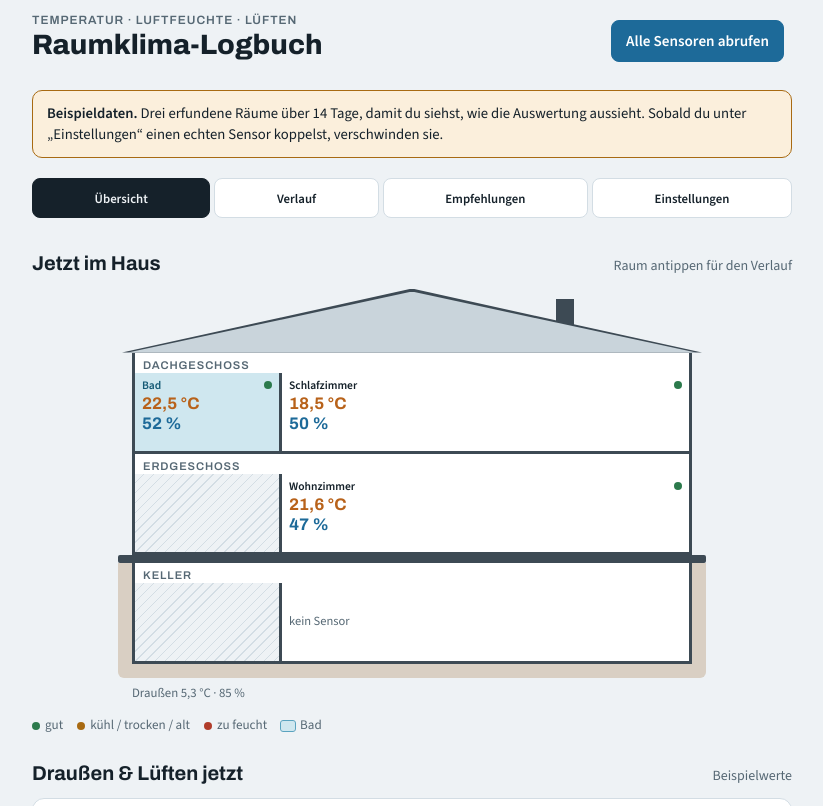
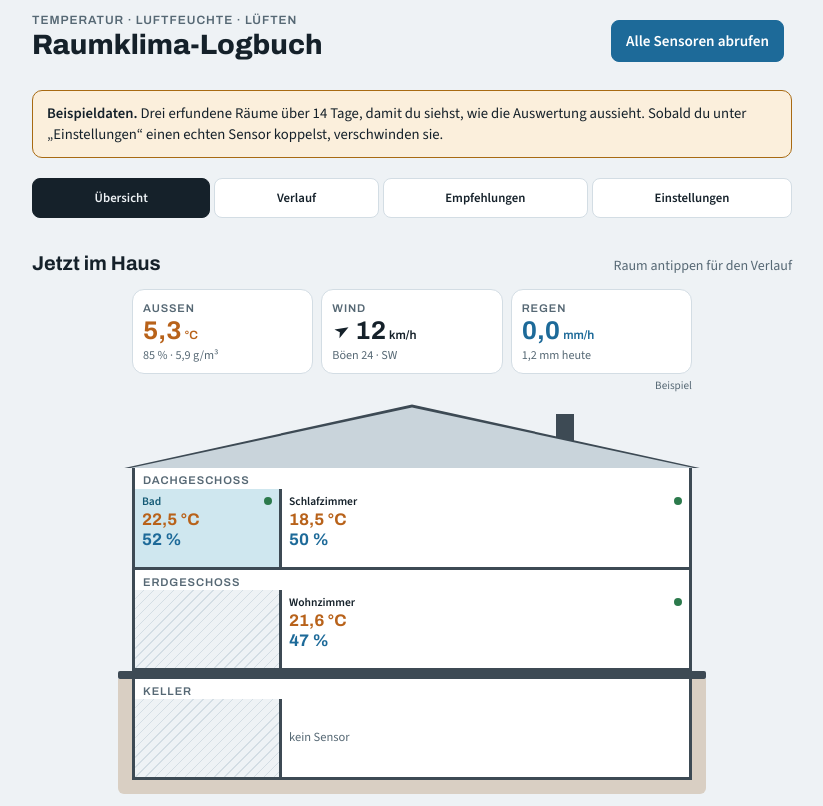
Before and after one commit to andreaskimmig13/raumklima, a plain HTML site: page index.html in a window 1280 px wide. Shown: the top 806 px of the page, without its empty margins (228-1051 px from the left). Drawn offline with nearby package versions, Linux system fonts and the light colour scheme.

Commit message:
Wetterleiste über dem Haus, Luftqualität in Räumen, Durchschnittslinien im Verlauf
Co-Authored-By: Claude Opus 5.5 <noreply@anthropic.com>
Claude-Session: https://claude.ai/code/session_01ESJyPtTqJBRXZV6i6heSYS

```diff
--- a/index.html
+++ b/index.html
@@ -169,6 +169,19 @@ body::before{content:"";position:fixed;inset:0 0 auto;height:env(safe-area-inset
 .sw.bath{background:var(--bath-bg);outline:1px solid var(--bath-line)}
 .floorbtns{display:flex;gap:6px;flex-wrap:wrap}
 .floorbtns button{min-height:42px;padding:8px 12px;font-size:.9rem}
+.wx{display:grid;grid-template-columns:repeat(3,minmax(0,1fr));gap:8px;margin-bottom:10px}
+.wxt{background:var(--surface);border:1px solid var(--line);border-radius:12px;padding:10px 10px 9px;display:flex;flex-direction:column;gap:2px;min-width:0}
+.wxl{font-family:var(--display);font-stretch:85%;font-size:.7rem;letter-spacing:.08em;text-transform:uppercase;color:var(--muted);font-weight:600}
+.wxv{font-family:var(--display);font-weight:700;font-size:1.6rem;line-height:1.05;font-variant-numeric:tabular-nums;display:flex;align-items:baseline;gap:3px;white-space:nowrap}
+.wxv small{font-size:.75rem;font-weight:600}
+.wxv.t{color:var(--temp)} .wxv.h{color:var(--hum)}
+.wxs{font-size:.76rem;color:var(--muted);white-space:nowrap;overflow:hidden;text-overflow:ellipsis}
+.wxs.hi{color:var(--bad);font-weight:600}
+.warrow{width:20px;height:20px;align-self:center;fill:var(--ink);flex:0 0 auto}
+.wxsrc{grid-column:1/-1;font-size:.7rem;color:var(--muted);text-align:right;margin-top:-4px}
+.aq{display:flex;flex-direction:column;gap:0;margin-top:3px;padding:3px 6px;border-radius:6px;font-size:.7rem;line-height:1.25;width:fit-content;max-width:100%}
+.aq b{font-weight:700;font-size:.74rem}
+.aq.ok{background:var(--ok-bg);color:var(--ok)} .aq.warn{background:var(--warn-bg);color:var(--warn)} .aq.bad{background:var(--bad-bg);color:var(--bad)}
 footer{font-size:.82rem;color:var(--muted)}
 </style>
 
@@ -230,6 +243,7 @@ footer{font-size:.82rem;color:var(--muted)}
         <span><i style="background:var(--temp)"></i>Temperatur</span>
         <span><i style="background:var(--hum)"></i>rel. Luftfeuchte</span>
         <span><i style="background:var(--hum-soft);height:10px"></i>Feuchtephase</span>
+        <span><i style="background:repeating-linear-gradient(90deg,var(--muted) 0 2px,transparent 2px 5px)"></i>Durchschnitt</span>
         <span>▼ erkannte Lüftung</span>
       </div>
       <div class="stats" id="stats"></div>
@@ -472,6 +486,18 @@ function analyze(sensor, S, from, to, st, outdoorAt){
 }
 function localDayKey(ts){ var d=new Date(ts); return d.getFullYear()+'-'+(d.getMonth()+1)+'-'+d.getDate(); }
 function fmtDur(ms){ var m=Math.round(ms/MIN); if(m<60) return m+' min'; var h=Math.floor(m/60), r=m%60; return h+' h'+(r?' '+r+' min':''); }
+function weatherNow(){
+  var on=outdoorNow(), na=state.na, fresh=function(x){ return x&&x.ts&&Date.now()-x.ts<90*MIN; };
+  var w={t:on?on.t:null,h:on?on.h:null,src:on&&on.src?on.src:(state.demo?'Beispiel':(state.outdoor?'Open-Meteo':null)),wind:null,gust:null,dir:null,rain1:null,rain24:null,rainNow:null,rainSrc:null};
+  if(na&&fresh(na.wind)){ w.wind=na.wind.strength; w.gust=na.wind.gust; w.dir=na.wind.angle; w.windSrc='Netatmo'; }
+  if(na&&fresh(na.rain)){ w.rain1=na.rain.h1; w.rain24=na.rain.h24; w.rainNow=na.rain.now; w.rainSrc='Netatmo'; }
+  var c=state.outdoor&&state.outdoor.cur&&Date.now()-state.outdoor.fetched<3*HOUR?state.outdoor.cur:null;
+  if(w.wind==null&&c&&c.wind!=null){ w.wind=c.wind; w.gust=c.gust; w.dir=c.dir; w.windSrc='Open-Meteo'; }
+  if(w.rain1==null&&c&&c.precip!=null){ w.rainNow=c.precip; w.rainSrc='Open-Meteo'; }
+  if(state.demo){ w.wind=12; w.gust=24; w.dir=240; w.rain1=0; w.rain24=1.2; w.rainNow=0; w.windSrc=w.rainSrc='Beispiel'; }
+  return w;
+}
+function airQuality(co2){ if(co2==null) return null; if(co2<800) return {cls:'ok',txt:'Luft gut'}; if(co2<1000) return {cls:'ok',txt:'Luft in Ordnung'}; if(co2<1400) return {cls:'warn',txt:'Luft mäßig'}; return {cls:'bad',txt:'Luft schlecht'}; }
 function windDir(a){ var d=['N','NO','O','SO','S','SW','W','NW']; return d[Math.round(((a%360)+360)%360/45)%8]; }
 function airDuration(te){ if(te==null) return null; if(te<0) return '4–6 min'; if(te<10) return '8–12 min'; if(te<16) return '15–20 min'; return '25–30 min'; }
 
@@ -865,10 +891,10 @@ async function syncNetatmo(force){ try{ var r=await fetchNetatmo(force); if(r&&!
 async function loadOutdoor(){
   var st=state.settings; if(st.lat==null||st.lon==null) return; if(state.outdoor && Date.now()-state.outdoor.fetched<45*MIN && state.outdoor.lat===st.lat && state.outdoor.lon===st.lon) return;
   try{
-    var url='https://api.open-meteo.com/v1/forecast?latitude='+st.lat+'&longitude='+st.lon+'&hourly=temperature_2m,relative_humidity_2m&current=temperature_2m,relative_humidity_2m&past_days=31&forecast_days=1&timezone=UTC';
+    var url='https://api.open-meteo.com/v1/forecast?latitude='+st.lat+'&longitude='+st.lon+'&hourly=temperature_2m,relative_humidity_2m&current=temperature_2m,relative_humidity_2m,wind_speed_10m,wind_gusts_10m,wind_direction_10m,precipitation&past_days=31&forecast_days=1&timezone=UTC';
     var r=await withTimeout(fetch(url),10000,'Zeitüberschreitung'); if(!r.ok) throw new Error('HTTP '+r.status); var j=await r.json();
     var ts=j.hourly.time.map(function(x){ return Date.parse(x+'Z'); });
-    state.outdoor={fetched:Date.now(),lat:st.lat,lon:st.lon,ts:ts,t:j.hourly.temperature_2m,h:j.hourly.relative_humidity_2m,cur:j.current?{t:j.current.temperature_2m,h:j.current.relative_humidity_2m}:null,k:'outdoor'};
+    state.outdoor={fetched:Date.now(),lat:st.lat,lon:st.lon,ts:ts,t:j.hourly.temperature_2m,h:j.hourly.relative_humidity_2m,cur:j.current?{t:j.current.temperature_2m,h:j.current.relative_humidity_2m,wind:j.current.wind_speed_10m,gust:j.current.wind_gusts_10m,dir:j.current.wind_direction_10m,precip:j.current.precipitation}:null,k:'outdoor'};
     await safe(dbPut('meta',state.outdoor));
   }catch(e){ state.outdoorErr=true; }
 }
@@ -905,6 +931,7 @@ function roomStatus(s,c){
 }
 function renderRooms(){
   var box=$('#house'); box.textContent='';
+  box.appendChild(weatherStrip());
   var roof=el('div','roof'); roof.appendChild(el('div','chimney')); box.appendChild(roof);
   var names=floorNames(), floors=[[],[],[]];
   state.sensors.forEach(function(s,ix){ if(s.hidden) return; var f=s.floor==null?1:Math.max(0,Math.min(2,s.floor)); floors[f].push({s:s,ix:ix}); });
@@ -923,12 +950,38 @@ function renderRooms(){
     fl.appendChild(grid); box.appendChild(fl);
   }
   box.appendChild(el('div','earth'));
-  var gi=el('div','groundinfo'), on=outdoorNow();
-  gi.appendChild(el('span',null,on?'Draußen '+fmt1(on.t)+' °C · '+Math.round(on.h)+' %':''));
+  var gi=el('div','groundinfo');
+  var naAge=state.na&&state.na.fetched?'Netatmo '+ageText(state.na.fetched):''; gi.appendChild(el('span',null,naAge));
   var oldest=state.sensors.filter(function(s){return !s.demo&&s.lastSync;}).map(function(s){return s.lastSync;});
   gi.appendChild(el('span',null,oldest.length?'ältester Abruf '+ageText(Math.min.apply(null,oldest)):''));
   box.appendChild(gi);
   $('#nowHint').textContent=state.sensors.length?'Raum antippen für den Verlauf':'';
+}
+function weatherStrip(){
+  var w=weatherNow(), box=el('div','wx');
+  // Außen
+  var a=el('div','wxt'); a.appendChild(el('span','wxl','Außen'));
+  var av=el('span','wxv t',w.t!=null?fmt1(w.t):'–'); av.appendChild(el('small',null,'°C')); a.appendChild(av);
+  a.appendChild(el('span','wxs',w.h!=null?Math.round(w.h)+' % · '+fmt1(absHum(w.t,w.h))+' g/m³':(state.settings.lat==null&&!naConfigured()?'Ort eintragen':'')));
+  box.appendChild(a);
+  // Wind
+  var b=el('div','wxt'); b.appendChild(el('span','wxl','Wind'));
+  var bv=el('span','wxv');
+  if(w.dir!=null){ var ns='http://www.w3.org/2000/svg', svg=document.createElementNS(ns,'svg'); svg.setAttribute('viewBox','0 0 24 24'); svg.setAttribute('class','warrow'); svg.setAttribute('aria-hidden','true');
+    var path=document.createElementNS(ns,'path'); path.setAttribute('d','M12 3 L18 19 L12 15 L6 19 Z'); path.setAttribute('transform','rotate('+((w.dir+180)%360)+' 12 12)'); svg.appendChild(path); bv.appendChild(svg); }
+  bv.appendChild(document.createTextNode(w.wind!=null?String(Math.round(w.wind)):'–')); bv.appendChild(el('small',null,'km/h')); b.appendChild(bv);
+  var gustHi=w.gust!=null&&w.gust>=40;
+  b.appendChild(el('span','wxs'+(gustHi?' hi':''),w.gust!=null?'Böen '+Math.round(w.gust)+(w.dir!=null?' · '+windDir(w.dir):''):(w.dir!=null?'aus '+windDir(w.dir):'')));
+  box.appendChild(b);
+  // Regen
+  var c=el('div','wxt'); c.appendChild(el('span','wxl','Regen'));
+  var raining=(w.rainNow!=null&&w.rainNow>0)||(w.rain1!=null&&w.rain1>0.1);
+  var cv=el('span','wxv h',w.rain1!=null?fmt1(w.rain1):(w.rainNow!=null?fmt1(w.rainNow):'–')); cv.appendChild(el('small',null,w.rain1!=null?'mm/h':'mm')); c.appendChild(cv);
+  c.appendChild(el('span','wxs'+(raining?' hi':''),raining?'es regnet':(w.rain24!=null?fmt1(w.rain24)+' mm heute':(w.rainNow!=null?'trocken':''))));
+  box.appendChild(c);
+  var src=[w.src,w.windSrc,w.rainSrc].filter(function(x,i,a){ return x&&a.indexOf(x)===i; });
+  if(src.length){ var f=el('div','wxsrc',src.join(' · ')); box.appendChild(f); }
+  return box;
 }
 function cellFor(s){
   var c=currentOf(s), st=roomStatus(s,c), b=el('button','cell'+(s.type==='bad'?' bath':'')); b.type='button';
@@ -936,8 +989,8 @@ function cellFor(s){
   b.appendChild(el('span','cn',s.name)); b.appendChild(el('span','sd '+st.cls));
   b.appendChild(el('span','ct',c?fmt1(c.t)+' °C':'–'));
   b.appendChild(el('span','ch'+(c&&c.h>=thrFor(s)?' hi':''),c?c.h+' %':'–'));
-  if(c&&c.co2) b.appendChild(el('span','cc'+(c.co2>=1400?' hi':(c.co2>=1000?' mid':'')),Math.round(c.co2).toLocaleString('de-DE')+' ppm'));
-  if(st.cls!=='ok') b.appendChild(el('span','age',st.txt));
+  if(c&&c.co2){ var aq=airQuality(c.co2), aqEl=el('span','aq '+aq.cls); aqEl.appendChild(el('b',null,aq.txt)); aqEl.appendChild(el('span',null,Math.round(c.co2).toLocaleString('de-DE')+' ppm')); b.appendChild(aqEl); b.classList.add('hasaq'); }
+  if(st.cls!=='ok' && !(c&&c.co2&&/CO₂/.test(st.txt))) b.appendChild(el('span','age',st.txt));
   b.addEventListener('click',function(){ state.sel=s.id; showTab('verlauf'); });
   return b;
 }
@@ -1106,7 +1159,7 @@ function drawChart(){
   g.strokeStyle=line; g.lineWidth=1; g.fillStyle=muted; g.textAlign='right';
   for(var v=tLo;v<=tHi+1e-9;v+=tStep){ var y=Math.round(YT(v))+.5; g.beginPath(); g.moveTo(x0,y); g.lineTo(x1,y); g.stroke(); g.fillText(String(v).replace('.',','),x0-6,y); }
   for(var hv=hLo;hv<=hHi;hv+=10){ var yy=Math.round(YH(hv))+.5; g.beginPath(); g.moveTo(x0,yy); g.lineTo(x1,yy); g.stroke(); g.fillText(hv+'',x0-6,yy); }
-  g.textAlign='left'; g.fillStyle=cT; g.fillText('°C',x0+4,p1.y0+8); g.fillStyle=cH; g.fillText('% rF',x0+4,p2.y0+8);
+  g.textAlign='left'; g.font='600 12px '+cssVar('--body'); g.fillStyle=cT; g.fillText('°C   Ø '+fmt1(A.meanT)+' °C',x0+4,p1.y0+20); g.fillStyle=cH; g.fillText('% rF   Ø '+Math.round(A.meanH)+' %',x0+4,p2.y0+8); g.font='12px '+cssVar('--body');
   // Tage
   g.fillStyle=muted; g.textAlign='center'; var dayStep=state.range<=1?0:(state.range<=7?1:(state.range<=14?2:5));
   if(dayStep===0){ var d0=new Date(from); d0.setMinutes(0,0,0); for(var t=d0.getTime();t<=to;t+=HOUR){ var hh=new Date(t).getHours(); if(hh%6!==0||t<from) continue; var xx=X(t); g.strokeStyle=line; g.beginPath(); g.moveTo(xx,p1.y0); g.lineTo(xx,p2.y1); g.stroke(); g.fillText(hh+' Uhr',xx,p2.y1+14); } }
@@ -1121,7 +1174,13 @@ function drawChart(){
       if(lastTs!=null&&R.ts[i]-lastTs>(R.q[i]>=2?30*MIN:2*HOUR)){ flush(); pen=false; }
       if(c!==col){ flush(); col=c; } acc+=vals[i]; cnt++; lastTs=R.ts[i]; }
     flush(); g.stroke(); }
+  // Durchschnitt
+  g.save(); g.setLineDash([2,4]); g.lineWidth=1.4; g.font='600 11px '+cssVar('--body');
+  var my=Math.round(YT(A.meanT))+.5; g.strokeStyle=cT; g.beginPath(); g.moveTo(x0,my); g.lineTo(x1,my); g.stroke();
+  var mh=Math.round(YH(A.meanH))+.5; g.strokeStyle=cH; g.beginPath(); g.moveTo(x0,mh); g.lineTo(x1,mh); g.stroke(); g.restore();
+  function avgLabel(txt,y,color){ g.font='600 11px '+cssVar('--body'); var tw=g.measureText(txt).width+8, bx=x0+30; g.fillStyle=cssVar('--surface'); g.globalAlpha=.85; g.fillRect(bx,y-8,tw,16); g.globalAlpha=1; g.fillStyle=color; g.textAlign='left'; g.fillText(txt,bx+4,y); }
   series(R.t,YT,cT); series(R.h,YH,cH);
+  g.font='12px '+cssVar('--body');
   // Lüftungen
   A.events.forEach(function(e){ var x=X(e.from); if(x<x0||x>x1) return; g.fillStyle=e.kind==='stoss'?cOk:(e.forgotten?cBad:cWarn); g.beginPath(); g.moveTo(x-4,p1.y0+1); g.lineTo(x+4,p1.y0+1); g.lineTo(x,p1.y0+8); g.closePath(); g.fill(); });
   // Hover
```
